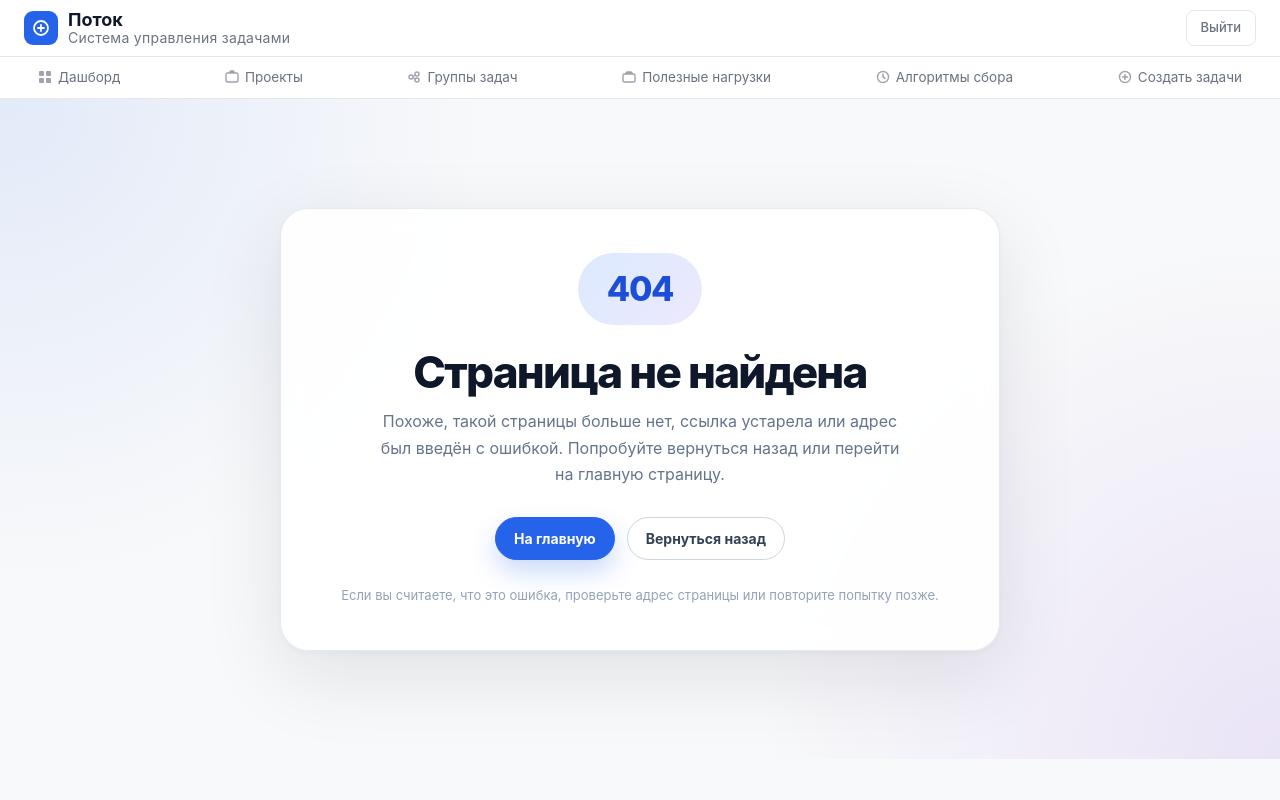
After one commit to MatweyL/Potok, a Python web app: template templates/404.html in a window 1280 px wide. The commit adds this page. Run offline with Jinja, Linux system fonts and the light colour scheme; the template is opened without the code that fills it, so the values that code supplies are empty; some libraries are stand-ins or nearby versions.

Commit message:
added not found page

```diff
--- a/service/adapters/inbound/rest_api/html/monitoring_algorithms.py
+++ b/service/adapters/inbound/rest_api/html/monitoring_algorithms.py
@@ -87,7 +87,8 @@ async def create_monitoring_algorithm(request: Request, rq: CreateMonitoringAlgo
 async def monitoring_algorithm_page(request: Request, monitoring_algorithm_id: int):
     monitoring_algorithm_rs = await request.app.state.use_case_facade.get_monitoring_algorithm(
         GetMonitoringAlgorithmUCRq(monitoring_algorithm_id=monitoring_algorithm_id))
-
+    if not monitoring_algorithm_rs.success:
+        return templates.TemplateResponse(request=request, name="404.html",)
     return templates.TemplateResponse(
         request=request, name="monitoring_algorithm.html",
         context={
--- a/service/domain/use_cases/external/monitoring_algorithm.py
+++ b/service/domain/use_cases/external/monitoring_algorithm.py
@@ -168,6 +168,8 @@ class GetMonitoringAlgorithmUC(UseCase):
     ) -> GetMonitoringAlgorithmUCRs:
         monitoring_algorithm_pk = MonitoringAlgorithmPK(id=request.monitoring_algorithm_id)
         base_algorithm = await self._monitoring_algorithm_repo.get(monitoring_algorithm_pk)
+        if not base_algorithm:
+            return GetMonitoringAlgorithmUCRs(success=False, request=request, error="Monitoring algorithm not found")
         if base_algorithm.type == MonitoringAlgorithmType.PERIODIC:
             monitoring_algorithm = await self._periodic_monitoring_algorithm_repo.get(monitoring_algorithm_pk)
         elif base_algorithm.type == MonitoringAlgorithmType.SINGLE:
--- /dev/null
+++ b/templates/404.html
@@ -0,0 +1,175 @@
+{% extends "base.html" %}
+
+{% block title %}Страница не найдена — 404{% endblock %}
+
+{% block extra_css %}
+<style>
+  .not-found-page {
+    min-height: calc(100vh - 140px);
+    display: flex;
+    align-items: center;
+    justify-content: center;
+    padding: 48px 16px;
+    background:
+      radial-gradient(circle at top left, rgba(37, 99, 235, 0.10), transparent 34%),
+      radial-gradient(circle at bottom right, rgba(109, 40, 217, 0.10), transparent 36%);
+  }
+
+  .not-found-card {
+    width: 100%;
+    max-width: 720px;
+    padding: 44px;
+    border: 1px solid rgba(226, 232, 240, 0.9);
+    border-radius: 28px;
+    background: rgba(255, 255, 255, 0.88);
+    box-shadow:
+      0 24px 80px rgba(15, 23, 42, 0.10),
+      0 2px 8px rgba(15, 23, 42, 0.04);
+    backdrop-filter: blur(14px);
+    text-align: center;
+  }
+
+  .not-found-code {
+    display: inline-flex;
+    align-items: center;
+    justify-content: center;
+    min-width: 124px;
+    height: 72px;
+    margin-bottom: 24px;
+    padding: 0 28px;
+    border-radius: 999px;
+    background: linear-gradient(135deg, #dbeafe, #ede9fe);
+    color: #1d4ed8;
+    font-size: 34px;
+    font-weight: 800;
+    letter-spacing: -0.04em;
+  }
+
+  .not-found-title {
+    margin: 0 0 12px;
+    color: #0f172a;
+    font-size: clamp(28px, 4vw, 44px);
+    font-weight: 800;
+    line-height: 1.08;
+    letter-spacing: -0.04em;
+  }
+
+  .not-found-text {
+    max-width: 520px;
+    margin: 0 auto 30px;
+    color: #64748b;
+    font-size: 16px;
+    line-height: 1.65;
+  }
+
+  .not-found-actions {
+    display: flex;
+    flex-wrap: wrap;
+    justify-content: center;
+    gap: 12px;
+  }
+
+  .not-found-btn {
+    display: inline-flex;
+    align-items: center;
+    justify-content: center;
+    min-height: 42px;
+    padding: 10px 18px;
+    border-radius: 999px;
+    font-size: 14px;
+    font-weight: 700;
+    text-decoration: none;
+    transition:
+      transform .15s ease,
+      box-shadow .15s ease,
+      background-color .15s ease,
+      border-color .15s ease;
+  }
+
+  .not-found-btn:hover {
+    transform: translateY(-1px);
+    text-decoration: none;
+  }
+
+  .not-found-btn-primary {
+    border: 1px solid #2563eb;
+    background: #2563eb;
+    color: #fff;
+    box-shadow: 0 12px 26px rgba(37, 99, 235, 0.24);
+  }
+
+  .not-found-btn-primary:hover {
+    background: #1d4ed8;
+    border-color: #1d4ed8;
+    color: #fff;
+  }
+
+  .not-found-btn-secondary {
+    border: 1px solid #cbd5e1;
+    background: #fff;
+    color: #334155;
+  }
+
+  .not-found-btn-secondary:hover {
+    border-color: #94a3b8;
+    background: #f8fafc;
+    color: #0f172a;
+  }
+
+  .not-found-hint {
+    margin-top: 26px;
+    color: #94a3b8;
+    font-size: 13px;
+  }
+
+  @media (max-width: 576px) {
+    .not-found-card {
+      padding: 32px 22px;
+      border-radius: 22px;
+    }
+
+    .not-found-code {
+      height: 62px;
+      min-width: 108px;
+      font-size: 30px;
+    }
+
+    .not-found-actions {
+      flex-direction: column;
+    }
+
+    .not-found-btn {
+      width: 100%;
+    }
+  }
+</style>
+{% endblock %}
+
+{% block body %}
+<div class="not-found-page">
+  <div class="not-found-card">
+    <div class="not-found-code">404</div>
+
+    <h1 class="not-found-title">Страница не найдена</h1>
+
+    <p class="not-found-text">
+      Похоже, такой страницы больше нет, ссылка устарела или адрес был введён с ошибкой.
+      Попробуйте вернуться назад или перейти на главную страницу.
+    </p>
+
+    <div class="not-found-actions">
+      <a href="{{ url_for('index') if url_for is defined else '/' }}" class="not-found-btn not-found-btn-primary">
+        На главную
+      </a>
+
+      <a href="javascript:history.back()" class="not-found-btn not-found-btn-secondary">
+        Вернуться назад
+      </a>
+    </div>
+
+    <div class="not-found-hint">
+      Если вы считаете, что это ошибка, проверьте адрес страницы или повторите попытку позже.
+    </div>
+  </div>
+</div>
+{% endblock %}
--- a/templates/monitoring_algorithm.html
+++ b/templates/monitoring_algorithm.html
@@ -236,7 +236,6 @@
 
 {% block body %}
 <div class="flow-page">
-
   {# ── Заголовок страницы ── #}
   <div class="mb-4">
     <h1 class="h3 mb-1 fw-bold text-dark">
@@ -504,7 +503,7 @@ function buildTimeline() {
   /* Размеры */
   const W       = Math.max(svgEl.parentElement.clientWidth || 700, 400);
   const PAD_L   = 24, PAD_R = 24;
-  const H       = NOISE ? 106 : 84;
+  const H       = NOISE ? 120 : 100;
   const AXIS_Y  = 58;
   const UW      = W - PAD_L - PAD_R;
   const spanSec = Math.max(totalSec * 1.08, unitSec);
```
